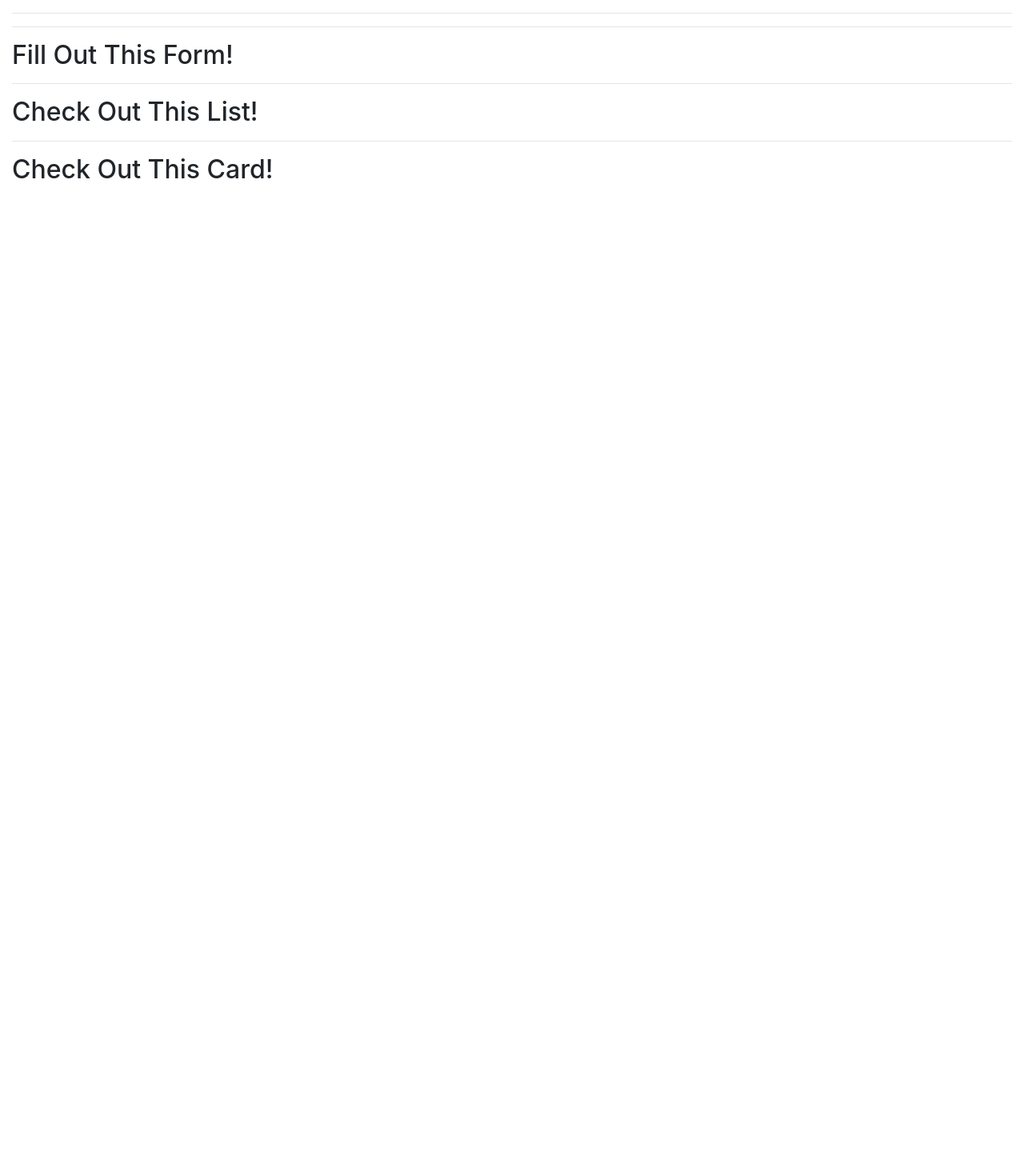
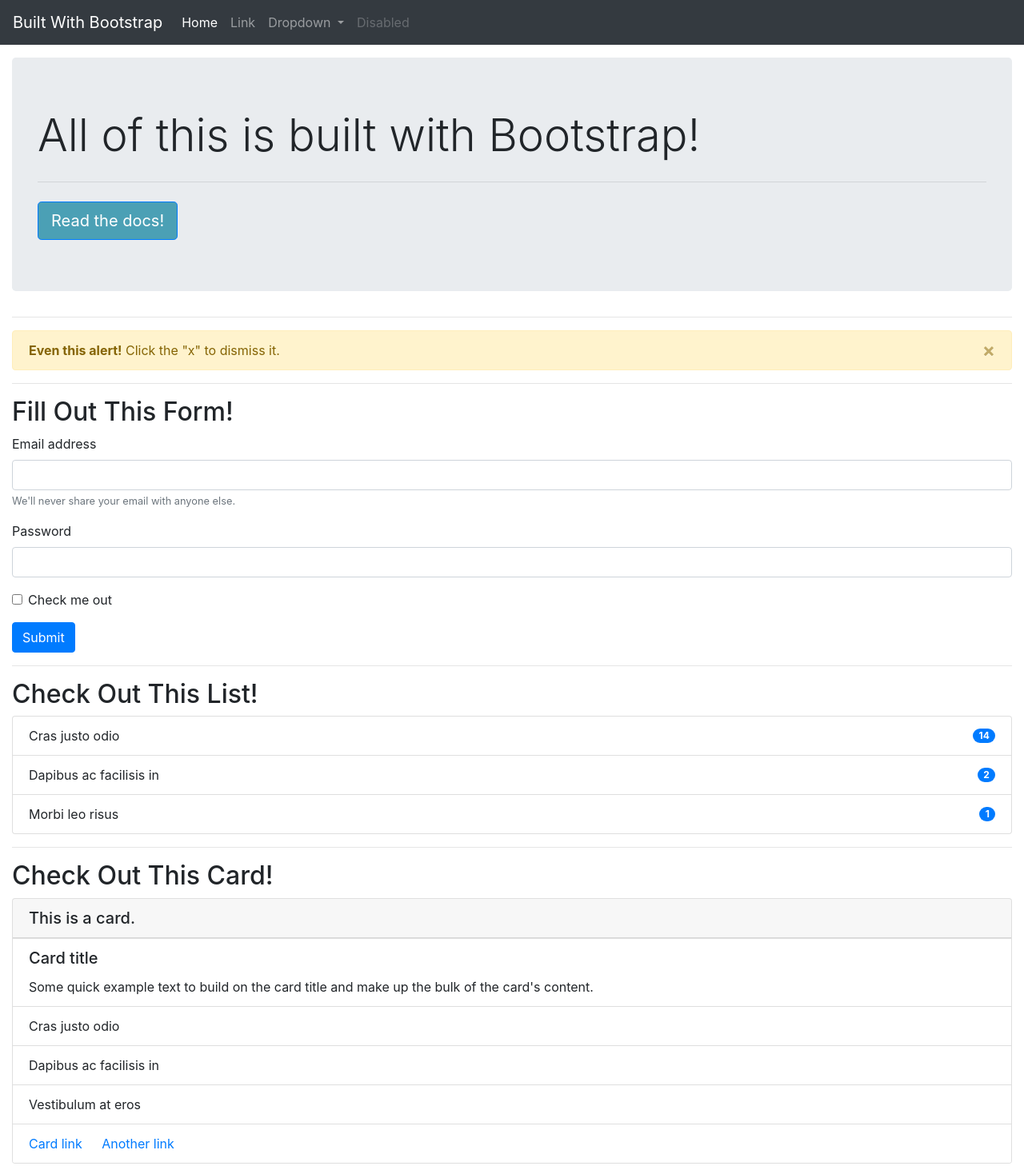
Before and after one commit to kirbyfridge/bootstrap-components, a plain HTML site: page index.html in a window 1280 px wide. Shown: the whole page at 80% size. Before the commit the page ends 800 px from the top, so only its background shows below. Drawn offline with nearby package versions, Linux system fonts and the light colour scheme.

Commit message:
used bootstrap to add nav, jumbotron, alert, form, list, & card

```diff
--- a/index.html
+++ b/index.html
@@ -15,34 +15,120 @@
   <!-- Add a navbar here -->
   <!-- https://getbootstrap.com/docs/4.5/components/navbar/ -->
 
+  <nav class="navbar navbar-expand-lg navbar-dark bg-dark">
+    <a class="navbar-brand" href="#">Built With Bootstrap</a>
+    <button class="navbar-toggler" type="button" data-toggle="collapse" data-target="#navbarNav" aria-controls="navbarNav" aria-expanded="false" aria-label="Toggle navigation">
+      <span class="navbar-toggler-icon"></span>
+    </button>
+    <div class="collapse navbar-collapse" id="navbarNav">
+      <ul class="navbar-nav">
+        <li class="nav-item active">
+          <a class="nav-link" href="#">Home <span class="sr-only">(current)</span></a>
+        </li>
+        <li class="nav-item">
+          <a class="nav-link" href="#">Link</a>
+        </li>
+        <li class="nav-item dropdown">
+          <a class="nav-link dropdown-toggle" href="#" id="navbarDropdownMenuLink" role="button" data-toggle="dropdown" aria-haspopup="true" aria-expanded="false">
+            Dropdown
+          </a>
+          <div class="dropdown-menu" aria-labelledby="navbarDropdownMenuLink">
+            <a class="dropdown-item" href="#">Action</a>
+            <a class="dropdown-item" href="#">Another action</a>
+            <a class="dropdown-item" href="#">Something else here</a>
+          </div>
+        </li>
+        <li class="nav-item">
+          <a class="nav-link disabled" href="#" tabindex="-1" aria-disabled="true">Disabled</a>
+        </li>
+      </ul>
+    </div>
+  </nav>
+
 
   <!-- create page margins -->
   <main class="container-fluid my-3">
     <!-- Add a jumbotron here -->
     <!-- https://getbootstrap.com/docs/4.5/components/jumbotron/ -->
 
+    <div class="jumbotron">
+      <h1 class="display-4">All of this is built with Bootstrap!</h1>
+      <hr class="my-4">
+      <a class="btn btn-primary btn-lg" style="background-color: #4ba0b5;" href="#" role="button">Read the docs!</a>
+    </div>
+
     <hr />
 
     <!-- Add a dismissible alert here -->
     <!-- https://getbootstrap.com/docs/4.5/components/alerts/ -->
 
+    <div class="alert alert-warning alert-dismissible fade show" role="alert">
+      <strong>Even this alert!</strong> Click the "x" to dismiss it.
+      <button type="button" class="close" data-dismiss="alert" aria-label="Close">
+        <span aria-hidden="true">&times;</span>
+      </button>
+    </div>
     <hr />
 
     <h2>Fill Out This Form!</h2>
     <!-- Add a form here -->
     <!-- https://getbootstrap.com/docs/4.5/components/forms/ -->
+    <form>
+      <div class="form-group">
+        <label for="exampleInputEmail1">Email address</label>
+        <input type="email" class="form-control" id="exampleInputEmail1" aria-describedby="emailHelp">
+        <small id="emailHelp" class="form-text text-muted">We'll never share your email with anyone else.</small>
+      </div>
+      <div class="form-group">
+        <label for="exampleInputPassword1">Password</label>
+        <input type="password" class="form-control" id="exampleInputPassword1">
+      </div>
+      <div class="form-group form-check">
+        <input type="checkbox" class="form-check-input" id="exampleCheck1">
+        <label class="form-check-label" for="exampleCheck1">Check me out</label>
+      </div>
+      <button type="submit" class="btn btn-primary">Submit</button>
+    </form>
 
     <hr />
 
     <h2>Check Out This List!</h2>
     <!-- Add a list with badges here -->
     <!-- https://getbootstrap.com/docs/4.5/components/list-group -->
+    <ul class="list-group">
+      <li class="list-group-item d-flex justify-content-between align-items-center">
+        Cras justo odio
+        <span class="badge badge-primary badge-pill">14</span>
+      </li>
+      <li class="list-group-item d-flex justify-content-between align-items-center">
+        Dapibus ac facilisis in
+        <span class="badge badge-primary badge-pill">2</span>
+      </li>
+      <li class="list-group-item d-flex justify-content-between align-items-center">
+        Morbi leo risus
+        <span class="badge badge-primary badge-pill">1</span>
+      </li>
+    </ul>
 
     <hr />
 
     <h2>Check Out This Card!</h2>
     <!-- Add a card with a header, list, and footer here  -->
     <!-- https://getbootstrap.com/docs/4.5/components/card/ -->
+
+    <div class="card">
+      <h5 class="card-header">This is a card.</h5>
+      <ul class="list-group list-group-flush">
+        <li class="list-group-item"><h5 class="card-title">Card title</h5>
+          <p class="card-text">Some quick example text to build on the card title and make up the bulk of the card's content.</p></li>
+        <li class="list-group-item">Cras justo odio</li>
+        <li class="list-group-item">Dapibus ac facilisis in</li>
+        <li class="list-group-item">Vestibulum at eros</li>
+        <li class="list-group-item">
+          <a href="#" class="card-link">Card link</a>
+          <a href="#" class="card-link">Another link</a></li>
+      </ul>
+    </div>
 
   </main>
 
```
